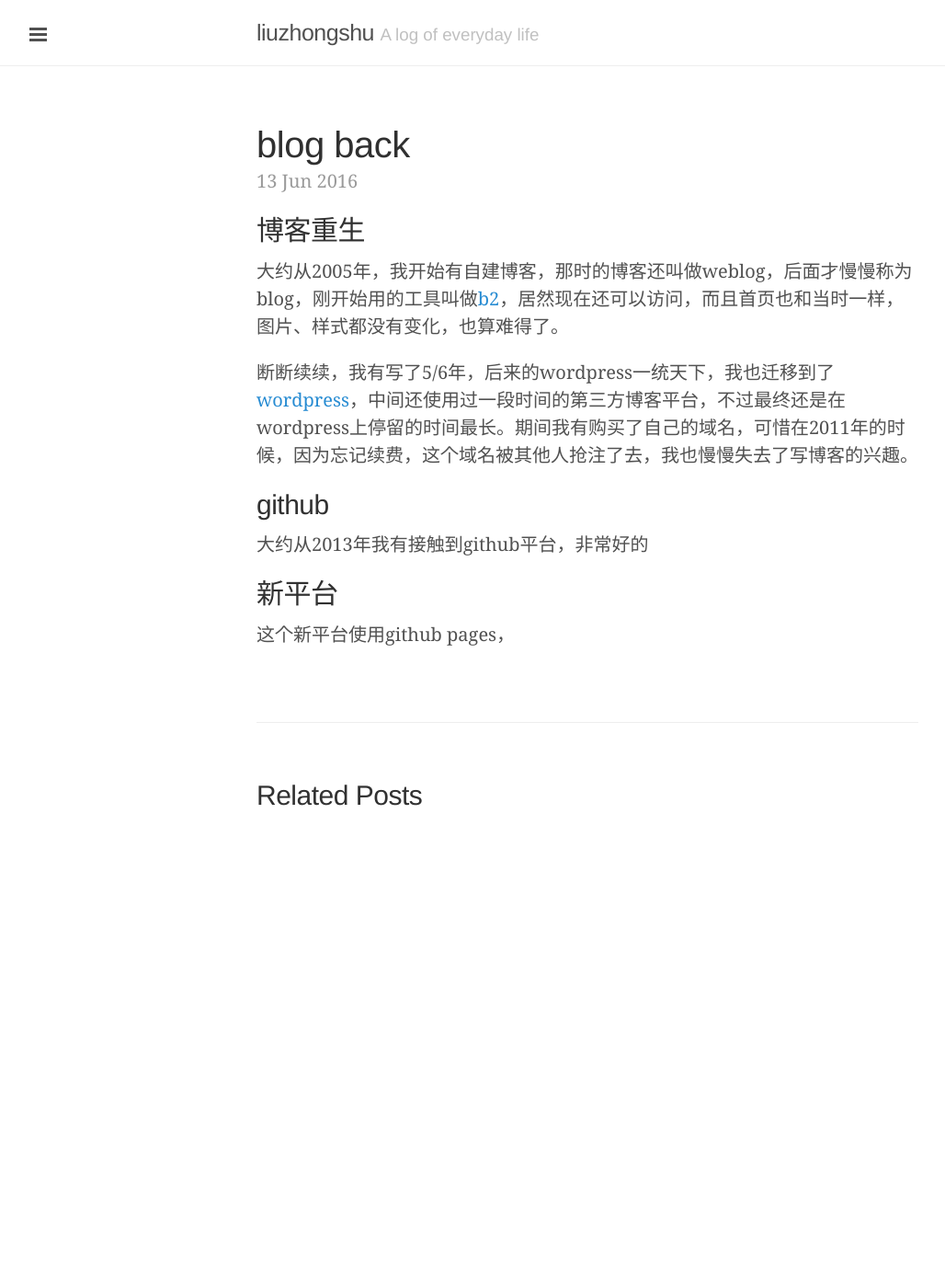
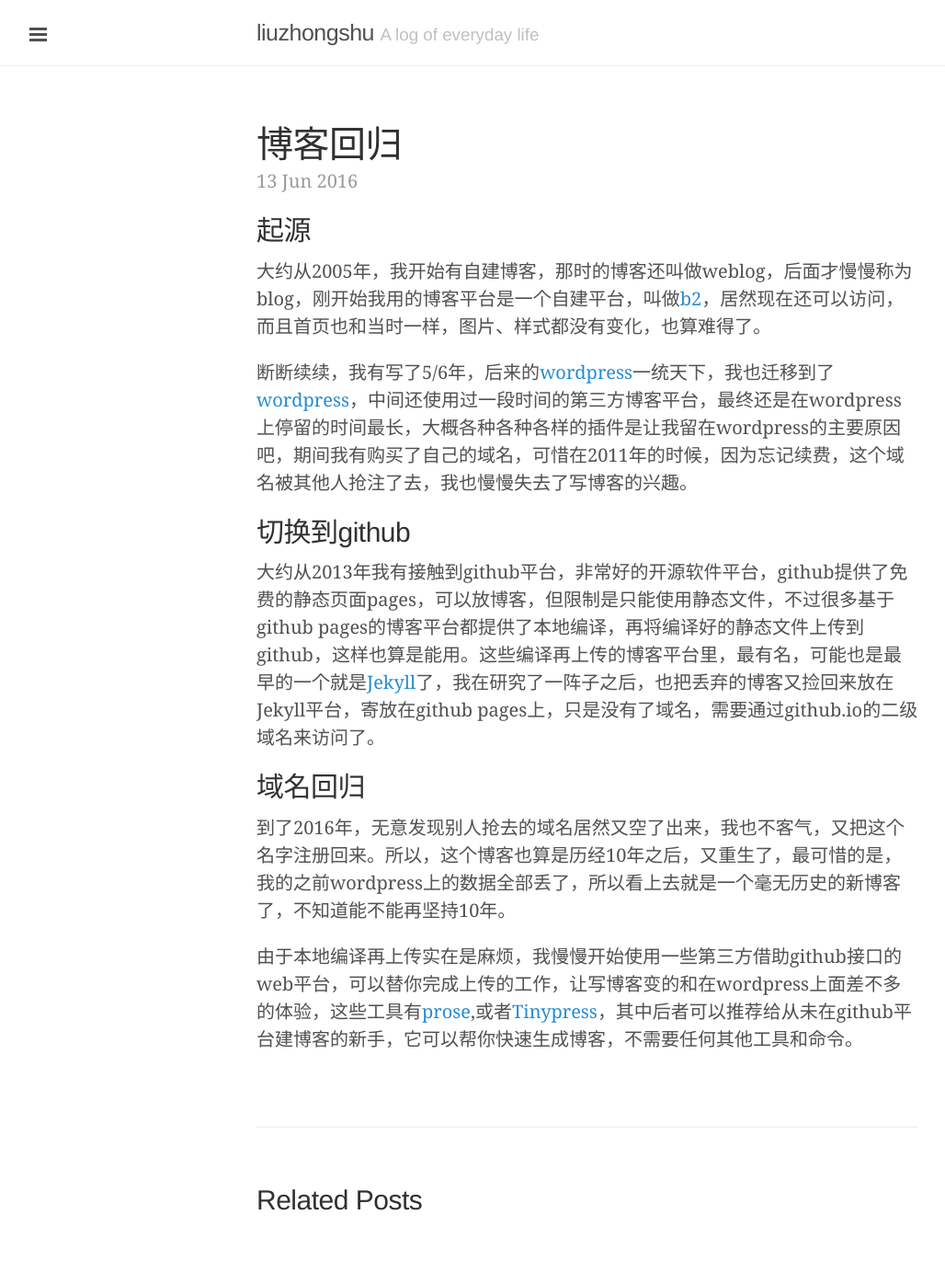
Before and after one commit to liuzhongshu/liuzhongshu.github.io, a Jekyll site: the page built from _posts/2016-06-13-blog-back.markdown, in a window 1280 px wide. Shown: the whole page at 92% size, without its empty margins (1-1029 px from the left). Built offline with Jekyll 4.4.1, drawn with Linux system fonts in a browser that asks for light colours; before the commit the page ends 943 px from its top, so only the background shows below that.

Commit message:
Updated 2016-06-13-blog-back.markdown

```diff
--- a/_posts/2016-06-13-blog-back.markdown
+++ b/_posts/2016-06-13-blog-back.markdown
@@ -1,15 +1,17 @@
 ---
 published: true
-title: blog back
+title: 博客回归
 layout: post
 ---
-## 博客重生
-大约从2005年，我开始有自建博客，那时的博客还叫做weblog，后面才慢慢称为blog，刚开始用的工具叫做[b2](http://cafelog.com/)，居然现在还可以访问，而且首页也和当时一样，图片、样式都没有变化，也算难得了。
+## 起源
+大约从2005年，我开始有自建博客，那时的博客还叫做weblog，后面才慢慢称为blog，刚开始我用的博客平台是一个自建平台，叫做[b2](http://cafelog.com/)，居然现在还可以访问，而且首页也和当时一样，图片、样式都没有变化，也算难得了。
 
-断断续续，我有写了5/6年，后来的wordpress一统天下，我也迁移到了[wordpress](https://wordpress.com)，中间还使用过一段时间的第三方博客平台，不过最终还是在wordpress上停留的时间最长。期间我有购买了自己的域名，可惜在2011年的时候，因为忘记续费，这个域名被其他人抢注了去，我也慢慢失去了写博客的兴趣。
+断断续续，我有写了5/6年，后来的[wordpress](https://wordpress.com)一统天下，我也迁移到了[wordpress](https://wordpress.com)，中间还使用过一段时间的第三方博客平台，最终还是在wordpress上停留的时间最长，大概各种各种各样的插件是让我留在wordpress的主要原因吧，期间我有购买了自己的域名，可惜在2011年的时候，因为忘记续费，这个域名被其他人抢注了去，我也慢慢失去了写博客的兴趣。
 
-## github
-大约从2013年我有接触到github平台，非常好的
+## 切换到github
+大约从2013年我有接触到github平台，非常好的开源软件平台，github提供了免费的静态页面pages，可以放博客，但限制是只能使用静态文件，不过很多基于github pages的博客平台都提供了本地编译，再将编译好的静态文件上传到github，这样也算是能用。这些编译再上传的博客平台里，最有名，可能也是最早的一个就是[Jekyll](https://github.com/jekyll/jekyll)了，我在研究了一阵子之后，也把丢弃的博客又捡回来放在Jekyll平台，寄放在github pages上，只是没有了域名，需要通过github.io的二级域名来访问了。
 
-## 新平台
-这个新平台使用github pages，
+## 域名回归
+到了2016年，无意发现别人抢去的域名居然又空了出来，我也不客气，又把这个名字注册回来。所以，这个博客也算是历经10年之后，又重生了，最可惜的是，我的之前wordpress上的数据全部丢了，所以看上去就是一个毫无历史的新博客了，不知道能不能再坚持10年。
+
+由于本地编译再上传实在是麻烦，我慢慢开始使用一些第三方借助github接口的web平台，可以替你完成上传的工作，让写博客变的和在wordpress上面差不多的体验，这些工具有[prose](http://prose.io),或者[Tinypress](http://tinypress.co)，其中后者可以推荐给从未在github平台建博客的新手，它可以帮你快速生成博客，不需要任何其他工具和命令。
```
